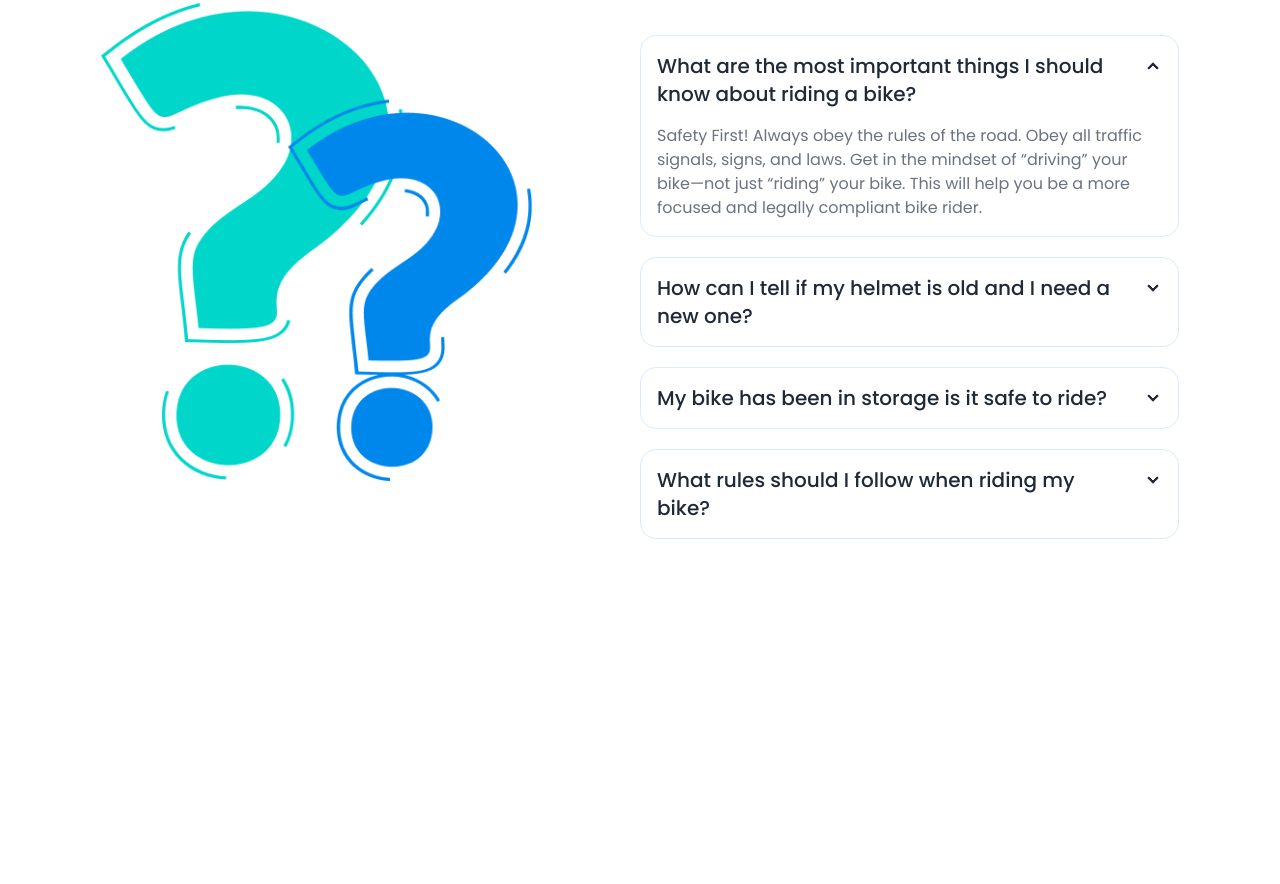
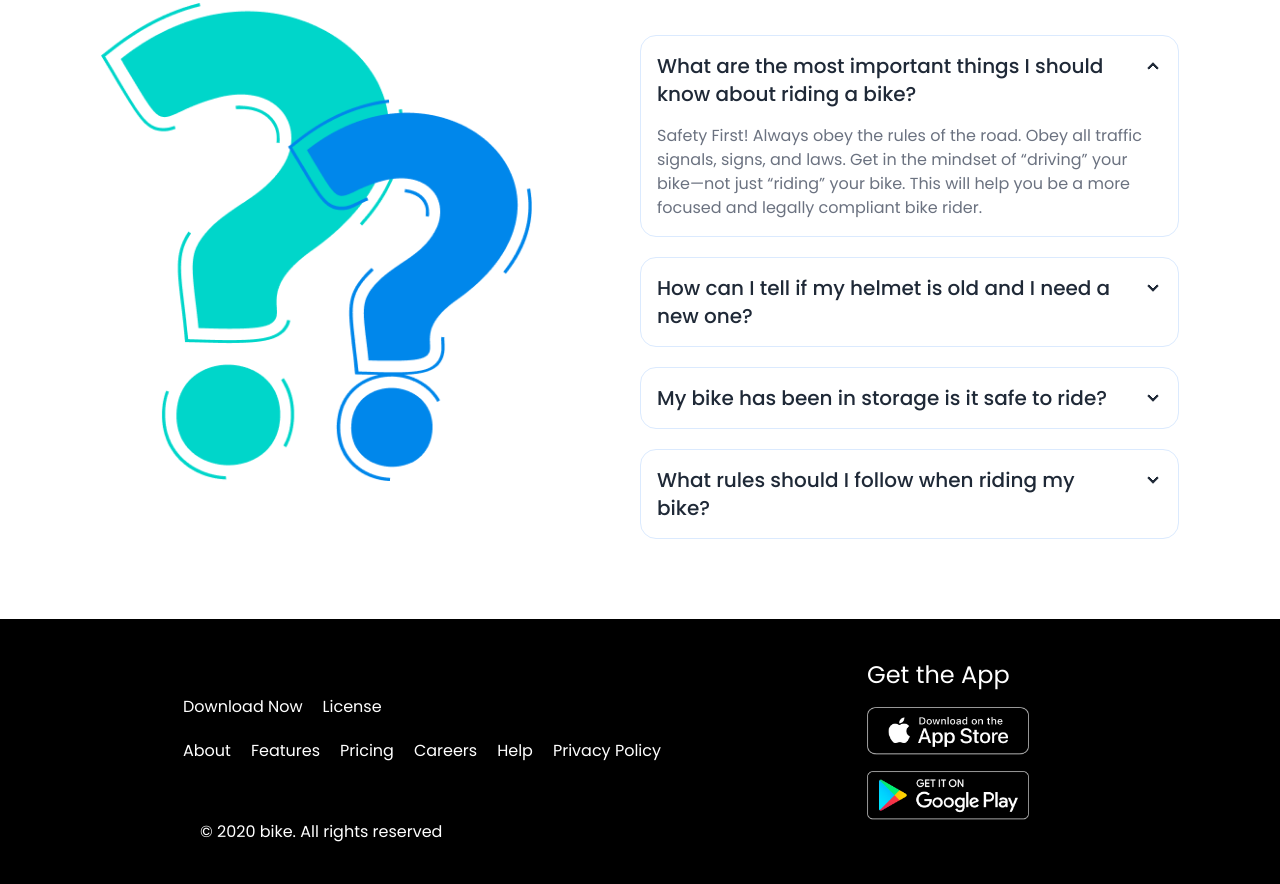
Before and after one commit to soniabinty/biker-zone-web, a plain HTML site: page index.html in a window 1280 px wide. Shown: the part 2755-3639 px from the top of the page. Before the commit the page ends 3374 px from the top, so only its background shows below. Drawn offline with nearby package versions, Linux system fonts and the light colour scheme.

Commit message:
added footer

```diff
--- a/index.html
+++ b/index.html
@@ -612,6 +612,58 @@
 
     </main>
 
-    <footer></footer>
+
+
+    <footer class="w-full lg:p-10 p-2 bg-black">
+
+      <div class="lg:flex justify-around space-y-5 lg:space-y-0 pl-5  lg:pl-0">
+        <div class="lg:pt-9 pt-6 space-y-5 lg:ml-10">
+<div class="flex lg:space-x-5 space-x-2 text-white">
+  <p>Download Now</p>
+  <p>License</p>
+
+
+
+</div>
+
+
+<div class="flex lg:space-x-5 space-x-2 text-white">
+  <p>
+    About
+  </p>
+  <p>Features</p>
+  <p>Pricing</p>
+  <p>Careers</p>
+  <p>Help</p>
+  <p class="hidden lg:block">Privacy Policy</p>
+</div>
+<p class="text-white lg:hidden">Privacy Policy</p>
+</div>
+<div class="grid grid-cols-1 gap-4">
+
+<h6 class="font bold text-2xl text-white">
+  Get the App
+</h6>
+<img class="w-3/5" src="images/others/ios.png" alt="">
+<img class="w-3/5" src="images/others/android.png" alt="">
+
+</div>
+
+
+      </div>
+
+<div class="text-center text-white lg:text-start lg:pl-40 lg:mr-20 mt-5 lg:mt-0">
+  © 2020 bike. All rights reserved
+</div>
+
+
+
+
+
+    </footer>
+
+
+
+
   </body>
 </html>
```
